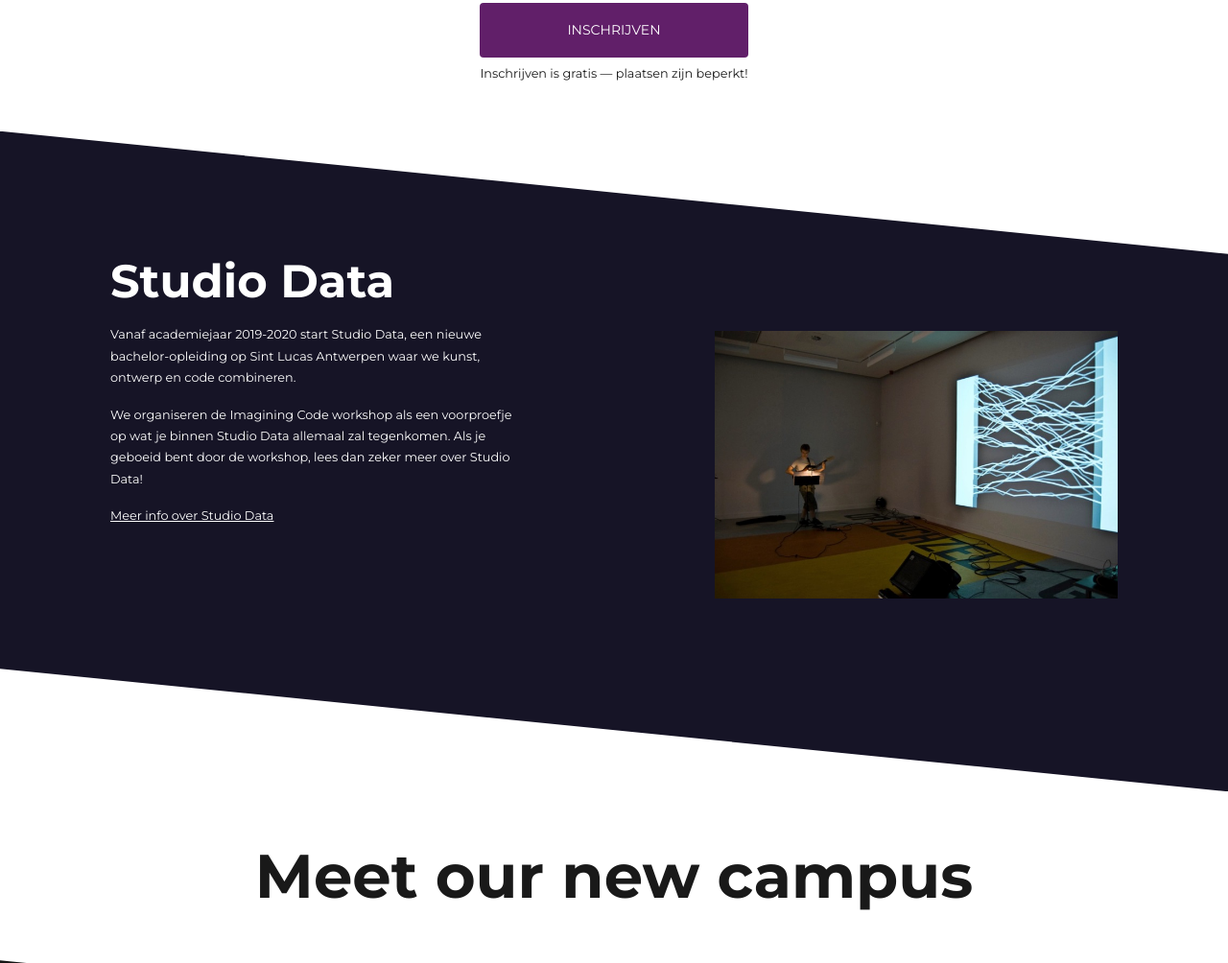
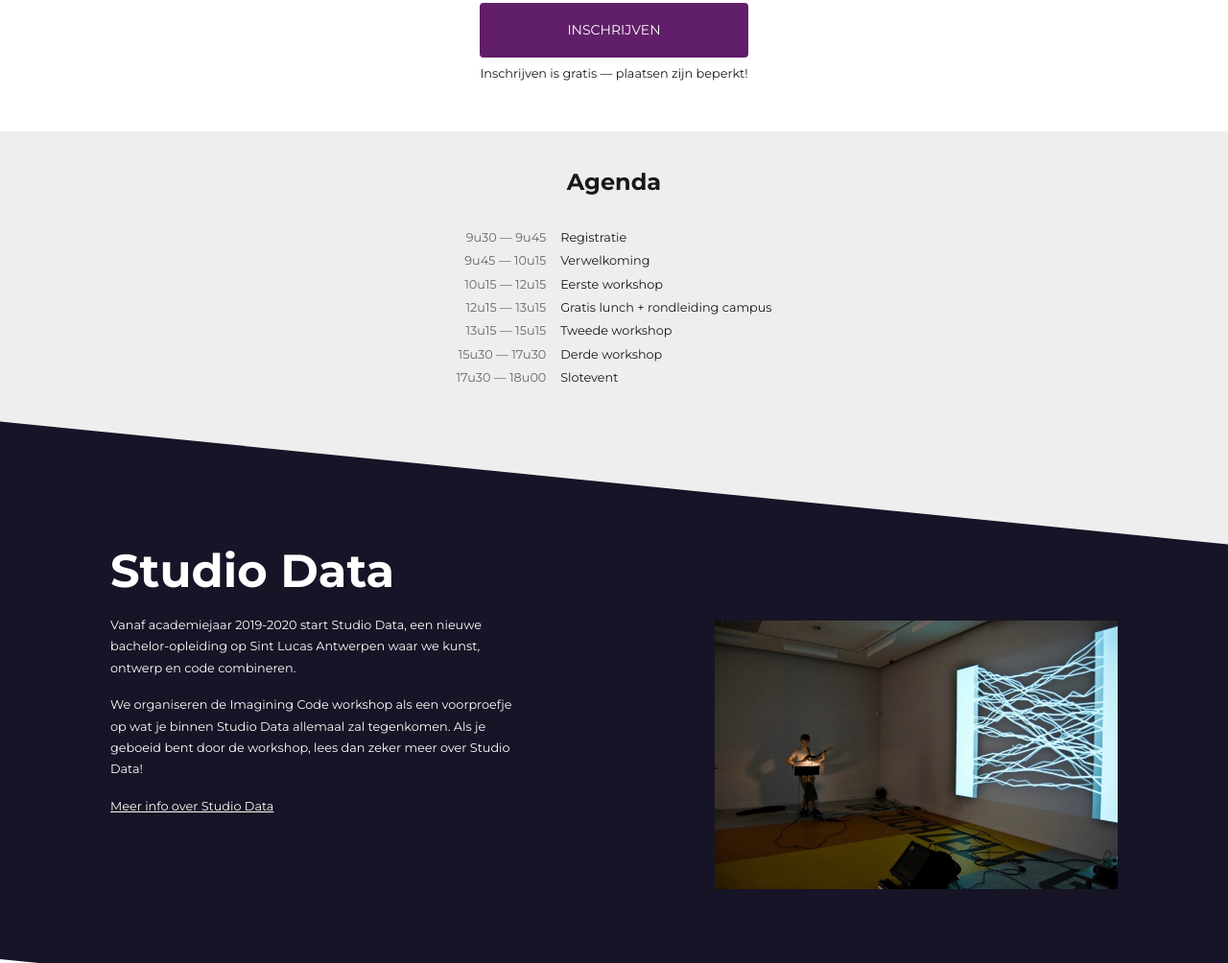
Before and after one commit to fdb/imaginingcode, a plain HTML site: page index.html in a window 1280 px wide. Shown: the part 2872-3876 px from the top of the page at 96% size. Drawn offline with Linux system fonts and the light colour scheme.

Commit message:
Add schedule.

```diff
--- a/css/site.css
+++ b/css/site.css
@@ -62,8 +62,13 @@ header { background: white; display: flex; flex-direction: row; justify-content:
 .intro__workshop-credit { color: #999; }
 @media all and (min-width: 700px) { .intro__workshop-image { max-width: 600px; } .intro__workshop-title { font-size: 2rem; } }
 
+.schedule__container { padding: 0 5vw; }
+.schedule { background: #eee; padding-top: 2rem; padding-bottom: calc(10vw + 2rem);  }
+.schedule__table { font-size: 0.8rem; }
+.schedule__title { text-align: center; margin-bottom: 1.5rem; }
+.schedule__time { color: #666; padding-right: 0.8rem; text-align: right; white-space: nowrap; vertical-align: top; }
 
-.sdata { background-color: #161426; color: #fff; -webkit-clip-path: polygon(0 0,100% 10vw,100% 100%,0 calc(100% - 10vw)); clip-path: polygon(0 0,100% 10vw,100% 100%,0 calc(100% - 10vw)); padding: 10vw 5vw 15vw 5vw; }
+.sdata { background-color: #161426; color: #fff; -webkit-clip-path: polygon(0 0,100% 10vw,100% 100%,0 calc(100% - 10vw)); clip-path: polygon(0 0,100% 10vw,100% 100%,0 calc(100% - 10vw)); padding: 10vw 5vw 15vw 5vw; margin-top: -10vw; }
 .sdata__title { font-size: 3rem; line-height: 1.2; margin-bottom: 1rem; }
 @media all and (min-width: 700px) { .sdata__asset { margin-top: 5rem; } }
 
--- a/index.html
+++ b/index.html
@@ -70,6 +70,21 @@
         <a class="intro__button" href="https://docs.google.com/forms/d/e/1FAIpQLSfMR3NDfo2IlcGefOdgGxB_jqFoS8B2ox3aYl-081GFKZ7rTg/viewform">Inschrijven</a>
         <p class="intro__help">Inschrijven is gratis — plaatsen zijn beperkt!</p>
       </div>
+    </div>
+  </section>
+
+  <section class="schedule">
+    <div class="container schedule__container">
+      <h1 class="schedule__title">Agenda</h1>
+      <table class="schedule__table">
+        <tr><td class="schedule__time">9u30 — 9u45</td><td class="schedule__event">Registratie</td></tr>
+        <tr><td class="schedule__time">9u45 — 10u15</td><td class="schedule__event">Verwelkoming</td></tr>
+        <tr><td class="schedule__time">10u15 — 12u15</td><td class="schedule__event">Eerste workshop</td></tr>
+        <tr><td class="schedule__time">12u15 — 13u15</td><td class="schedule__event">Gratis lunch + rondleiding campus</td></tr>
+        <tr><td class="schedule__time">13u15 — 15u15</td><td class="schedule__event">Tweede workshop</td></tr>
+        <tr><td class="schedule__time">15u30 — 17u30</td><td class="schedule__event">Derde workshop</td></tr>
+        <tr><td class="schedule__time">17u30 — 18u00</td><td class="schedule__event">Slotevent</td></tr>
+      </table>
     </div>
   </section>
 
```
